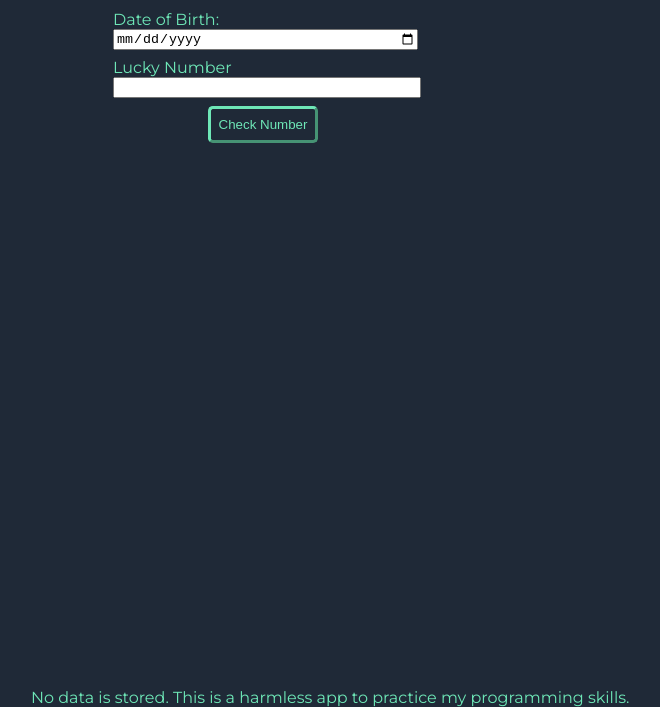
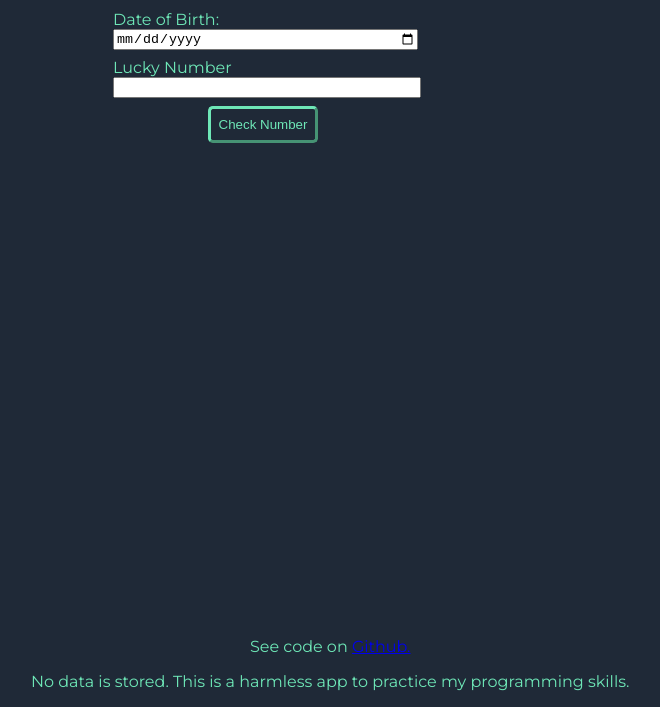
Before and after one commit to mkcconnect/lucky-birthday-mark-eleven, a plain HTML site: page index.html in a window 1280 px wide. Shown: the part 93-800 px from the top of the page, without its empty margins (377-1037 px from the left). Drawn offline with Linux system fonts and the light colour scheme.

Commit message:
updated footer

```diff
--- a/index.html
+++ b/index.html
@@ -19,7 +19,10 @@
         <div id="output-box"></div>
     </div>
 
-    <footer>No data is stored. This is a harmless app to practice my programming skills.</footer>
+    <footer>
+        <p style="text-align: center;">See code on <a href="https://github.com/mkcconnect/lucky-birthday-mark-eleven">Github.</a></p>
+        <p>No data is stored. This is a harmless app to practice my programming skills.</p>
+    </footer>
     <script src="script.js"></script>
 </body>
 
```
